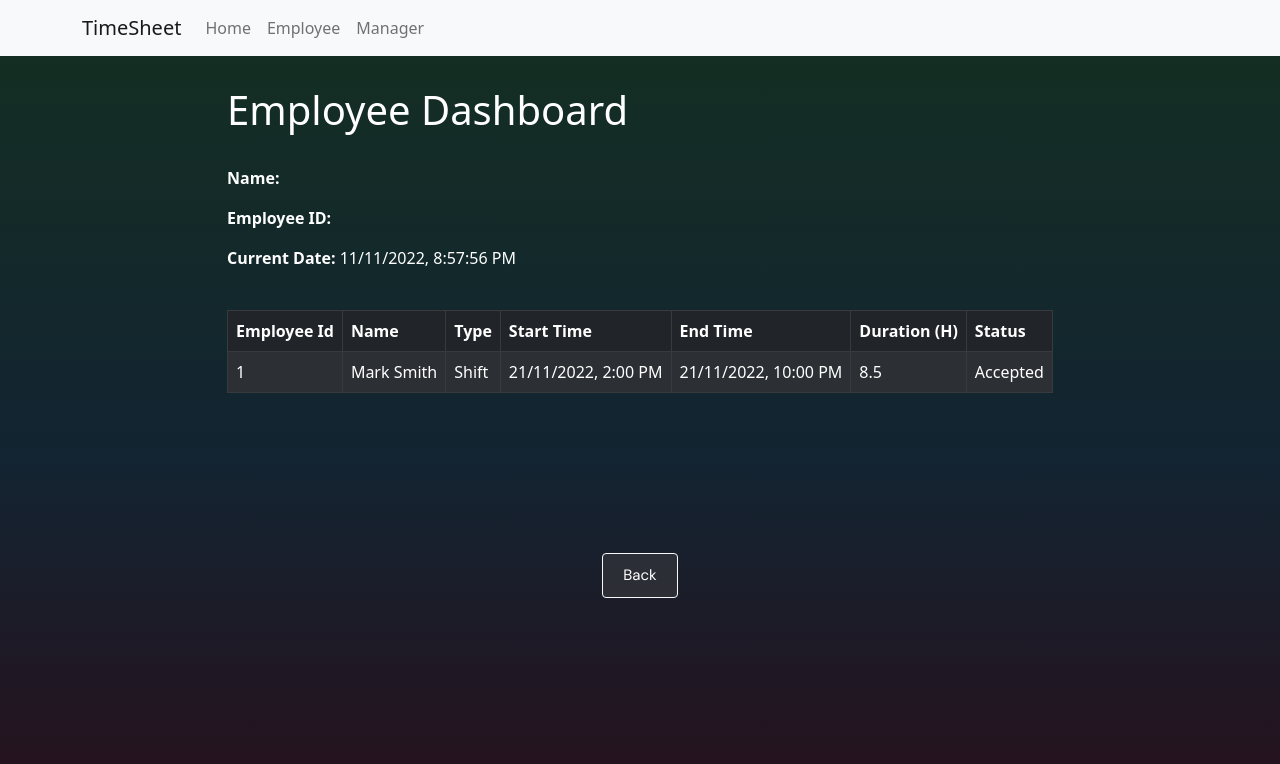
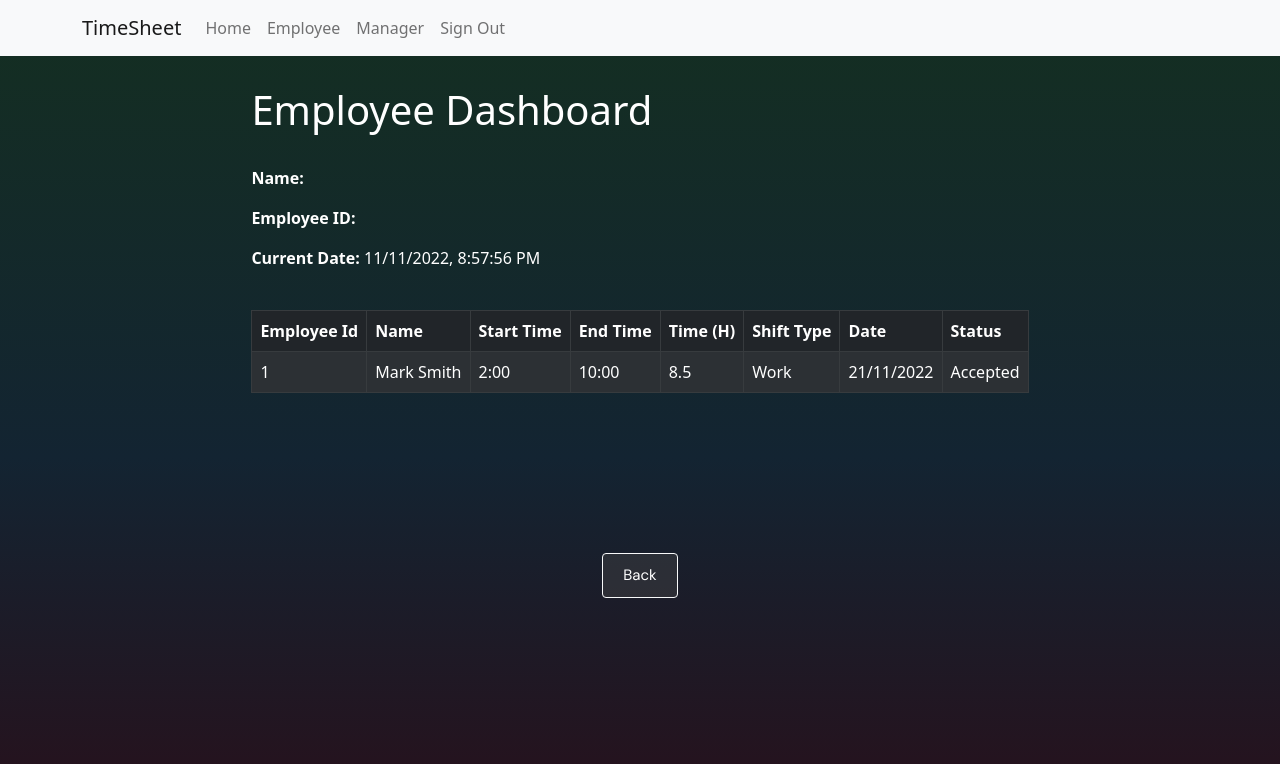
Before and after one commit to fasiehkhan/EmployeeHoursLoggingSystem, a React (Create React App) app: page /employee-history in a window 1280 px wide. Shown: the top 764 px of the page. Built offline with nearby package versions, Linux system fonts and the light colour scheme.

Commit message:
Updated employee dashboard to match manager format

```diff
--- a/src/components/Navbar.js
+++ b/src/components/Navbar.js
@@ -11,6 +11,7 @@ function Navbar1() {
             <Nav.Link href="/">Home</Nav.Link>
             <Nav.Link href="/employee">Employee</Nav.Link>
             <Nav.Link href="/manager">Manager</Nav.Link>
+            <Nav.Link href="/">Sign Out</Nav.Link>
           </Nav>
         </Container>
       </Navbar>
--- a/src/views/EmployeeHistory.jsx
+++ b/src/views/EmployeeHistory.jsx
@@ -30,10 +30,11 @@ export const EmployeeHistory = () => {
                         <tr>
                             <th>Employee Id</th>
                             <th>Name</th>
-                            <th>Type</th>
                             <th>Start Time</th>
                             <th>End Time</th>
-                            <th>Duration (H)</th>
+                            <th>Time (H)</th>
+                            <th>Shift Type</th>
+                            <th>Date</th>
                             <th>Status</th>
                         </tr>
                     </thead>
@@ -41,10 +42,11 @@ export const EmployeeHistory = () => {
                         <tr>
                             <td>1</td>
                             <td>Mark Smith</td>
-                            <td>Shift</td>
-                            <td>21/11/2022, 2:00 PM</td>
-                            <td>21/11/2022, 10:00 PM</td>
+                            <td>2:00</td>
+                            <td>10:00</td>
                             <td>8.5</td>
+                            <td>Work</td>
+                            <td>21/11/2022</td>
                             <td>Accepted</td>
                         </tr>
                     </tbody>
```
